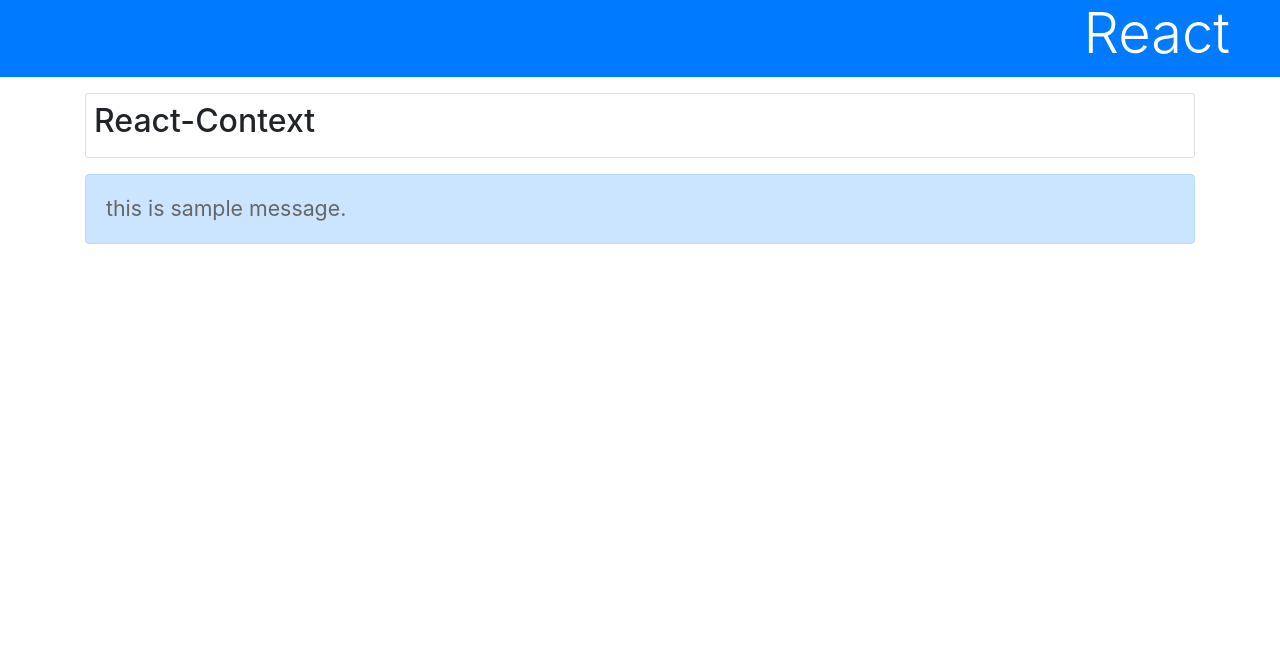
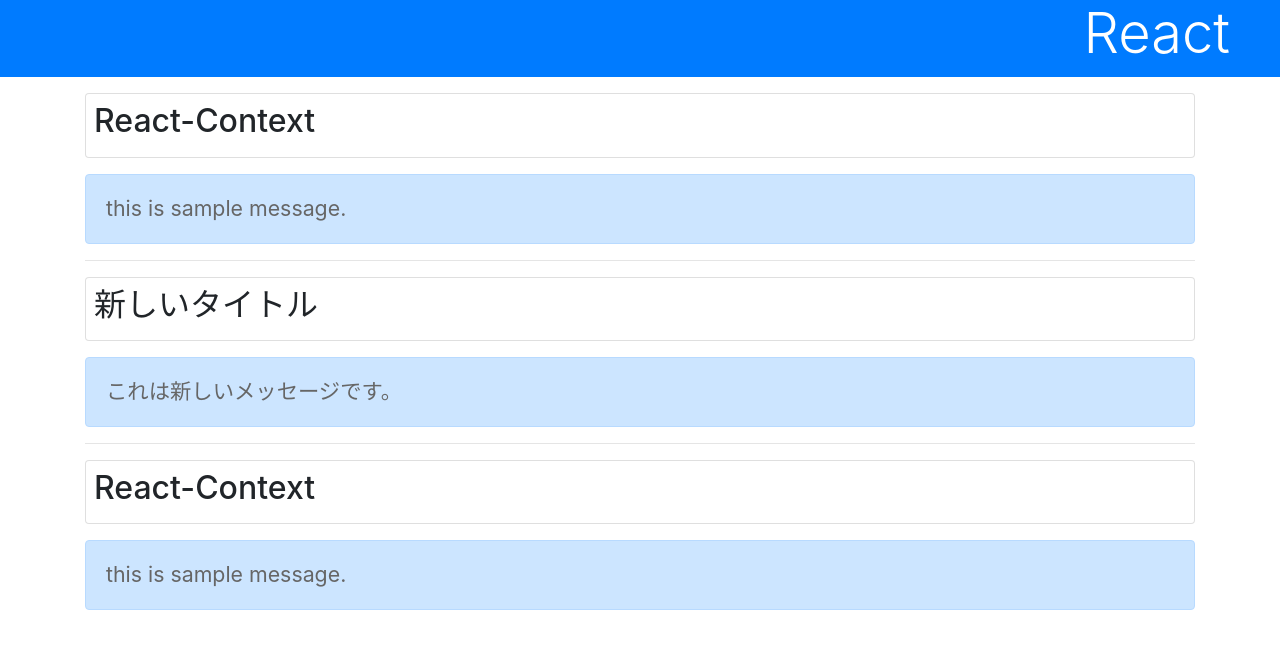
Before and after one commit to mendelssohnbach/react-next-getting-started, a React (Create React App) app: page / in a window 1280 px wide. Shown: the top 648 px of the page. Built offline with nearby package versions, Linux system fonts and the light colour scheme.

Commit message:
list3-31

```diff
--- a/src/App.js
+++ b/src/App.js
@@ -6,11 +6,21 @@
 const SampleContext = React.createContext(data);
 
 class App extends Component {
+  newdata = { title: '新しいタイトル', message: 'これは新しいメッセージです。' };
+
   render() {
     return (
       <div>
         <h1 className="bg-primary text-white display-4">React</h1>
         <div className="container">
+          <Title />
+          <Message />
+          <hr />
+          <SampleContext.Provider value={this.newdata}>
+            <Title />
+            <Message />
+          </SampleContext.Provider>
+          <hr />
           <Title />
           <Message />
         </div>
```
